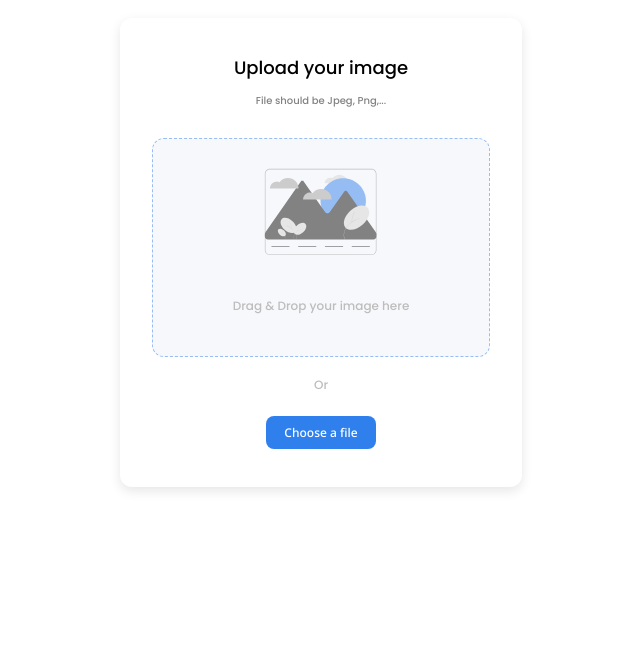
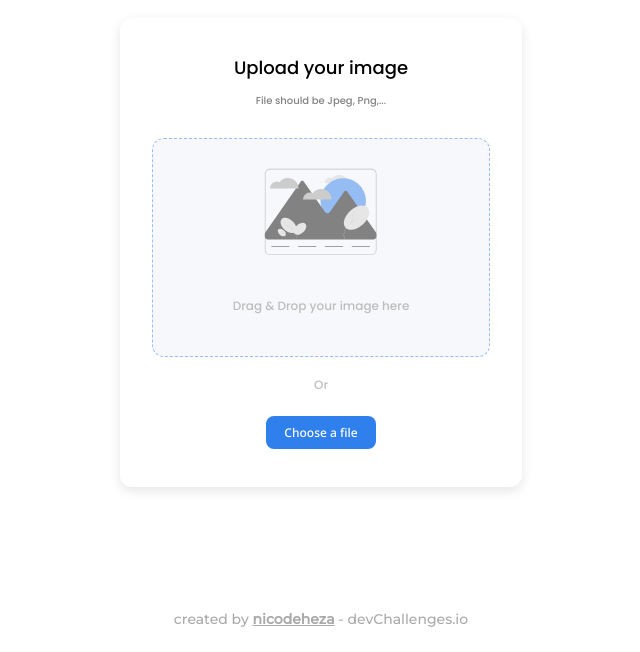
Before and after one commit to nicodeheza/image_uplodaer, a Next.js app: page / in a window 1280 px wide. Shown: the part 148-800 px from the top of the page, without its empty margins (319-959 px from the left). Built offline with nearby package versions, Linux system fonts and the light colour scheme.

Commit message:
add footer

```diff
--- a/pages/_document.tsx
+++ b/pages/_document.tsx
@@ -7,7 +7,7 @@ export default function Document() {
 				<link rel="preconnect" href="https://fonts.googleapis.com" />
 				<link rel="preconnect" href="https://fonts.gstatic.com" crossOrigin="true" />
 				<link
-					href="https://fonts.googleapis.com/css2?family=Noto+Sans:wght@500&family=Poppins:wght@100;200;300;400;500;600;700;800;900&display=swap"
+					href="https://fonts.googleapis.com/css2?family=Montserrat:wght@500&family=Noto+Sans:wght@500&family=Poppins:wght@100;200;300;400;500;600;700;800;900&display=swap"
 					rel="stylesheet"
 				/>
 			</Head>
--- a/pages/index.tsx
+++ b/pages/index.tsx
@@ -45,6 +45,13 @@ const Home: NextPage = () => {
 					Link Copied
 				</p>
 			)}
+			<footer>
+				created by{" "}
+				<a href="https://github.com/nicodeheza" target="_blank" rel="noreferrer">
+					nicodeheza
+				</a>{" "}
+				- devChallenges.io
+			</footer>
 		</div>
 	);
 };
--- a/styles/index.module.css
+++ b/styles/index.module.css
@@ -34,3 +34,20 @@
 		transform: translateY(0%);
 	}
 }
+
+.indexContainer footer {
+	font-family: "Montserrat";
+	font-weight: 500;
+	font-size: 14px;
+	color: #a9a9a9;
+	position: absolute;
+	bottom: 24px;
+	left: 0px;
+	width: 100vw;
+	text-align: center;
+}
+
+.indexContainer a {
+	font-weight: bold;
+	text-decoration: underline;
+}
```
